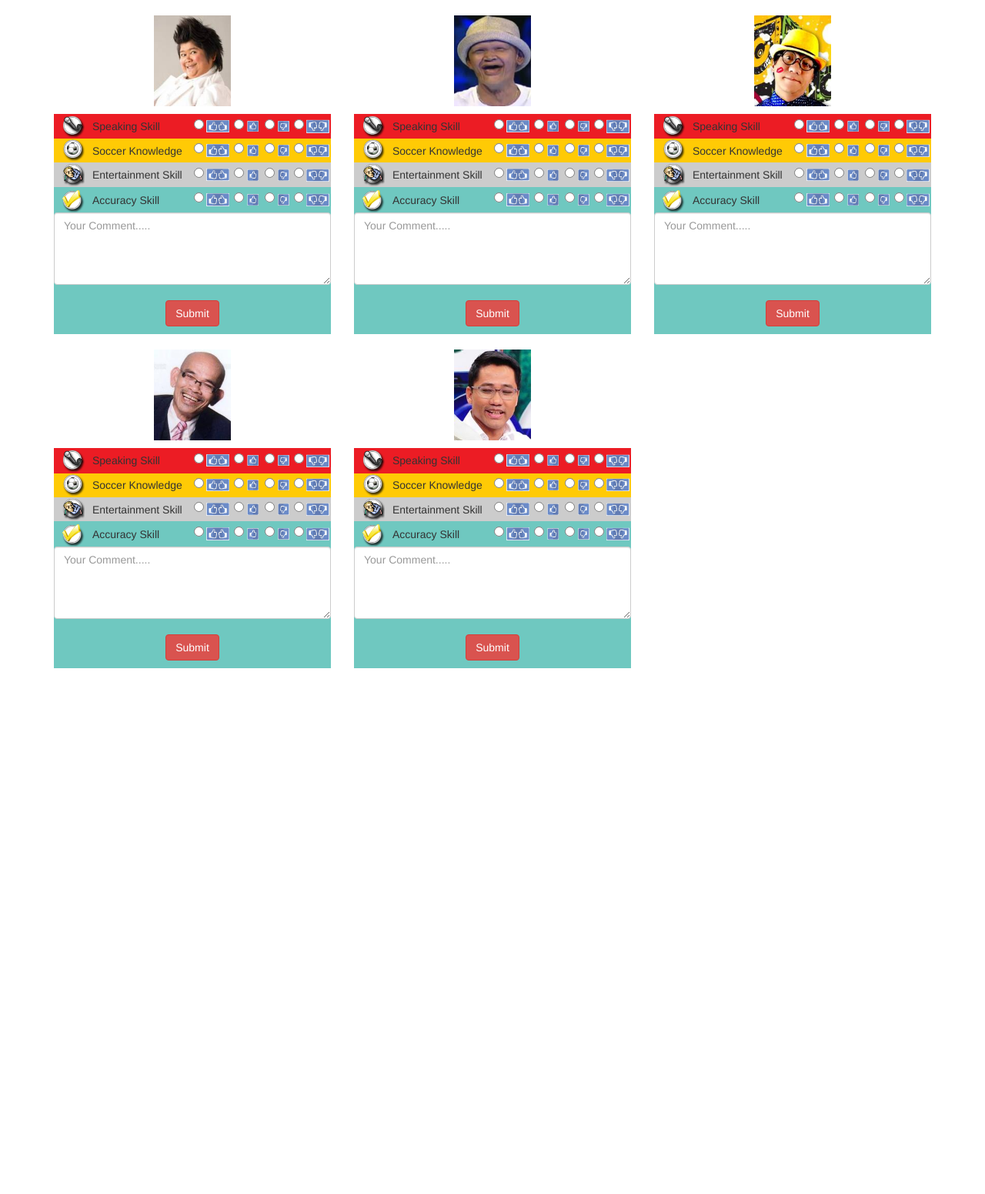
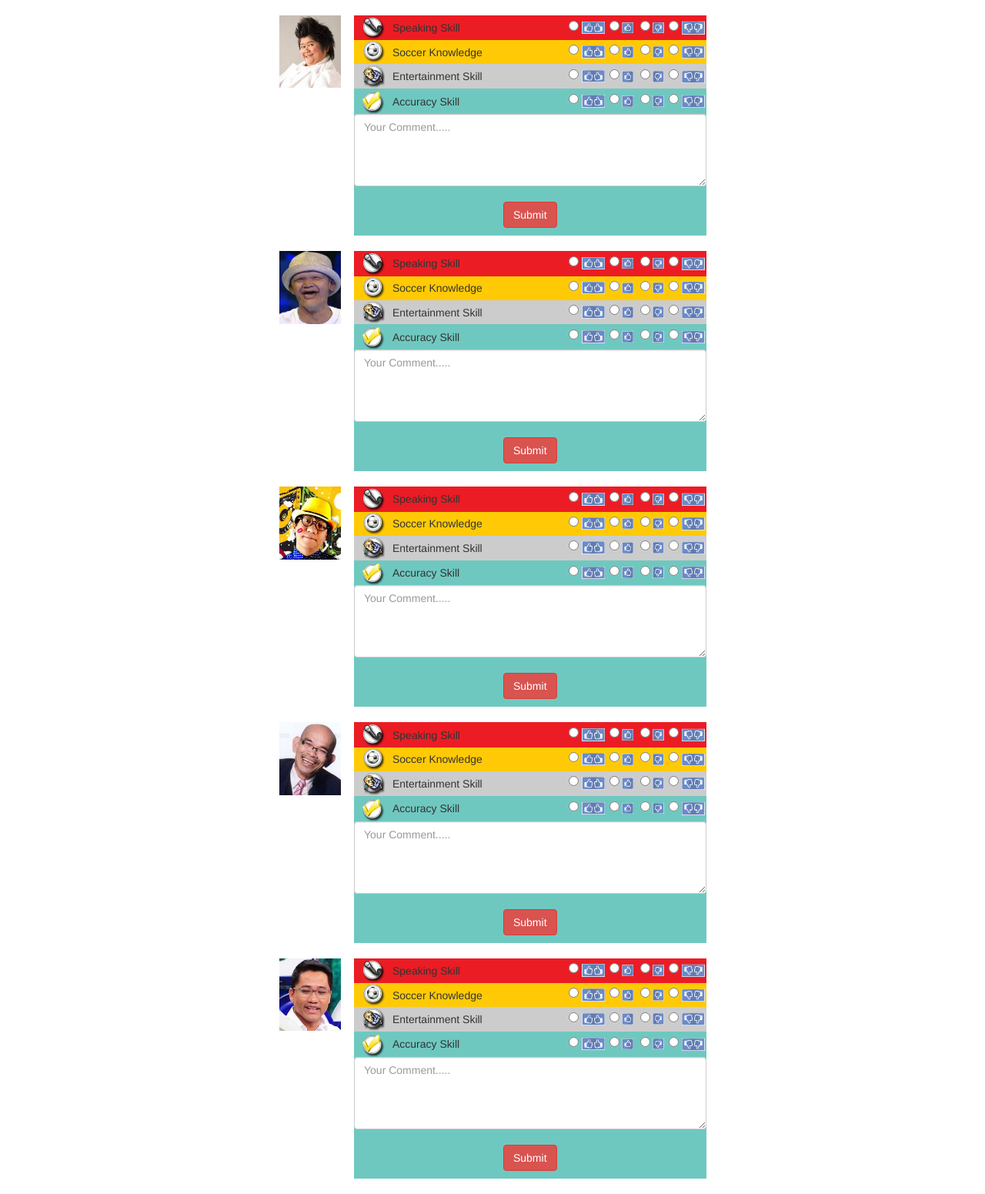
Before and after one commit to Angkrit/rajdumnern, a PHP site: page / in a window 1280 px wide. Shown: the whole page at 77% size. Before the commit the page ends 868 px from the top, so only its background shows below. Run offline with PHP 8.4, Linux system fonts and the light colour scheme; data that the repository does not hold is empty.

Commit message:
update index.php

```diff
--- a/index.php
+++ b/index.php
@@ -1,31 +1,6 @@
 <?php
-/* Function
-================================================== */
-function connectDB() {
-    $mysql_server = "localhost";
-    $mysql_user = "rajdumnern";
-    $mysql_password = "rajdumnern";
-	$mysql_db = "rajdumnern";//1
+include "setup.php";
 
-    $link = mysql_pconnect( $mysql_server, $mysql_user, $mysql_password);
-    if (!$link) {
-        die('Could not connect: ' . mysql_error());
-    }
-
-    $db_selected = mysql_select_db( $mysql_db, $link);
-    if (!$db_selected) {
-        die ('Can\'t use DB : ' . mysql_error() ."<br>\n");
-    }
-
-    mysql_query("set NAMES UTF8");
-	return $link;
-}
-
-function disconnectDB( $link) {
-    mysql_close( $link);
-}
-/* End
-================================================== */
 //$link = connectDB();
 //disconnectDB($link);
 ?>
@@ -43,18 +18,16 @@ function disconnectDB( $link) {
 <br>
 <div class="container">
 	<div class="row">
+		<div class="col-md-3">
+		</div>
+		<div class="col-md-1">
+			<img src="image/commentator1.jpg" width="80" >
+		</div>
 		<!-- Commentator 1
 		================================================== -->
-		<div class="col-md-4">
+		<div class="col-md-5">
 		<form name="form1" method="post" action="index.php" >
 		<table width="100%" border="0">
-			<tr>
-				<td colspan="6" align="center">
-					<p>
-					<img src="image/commentator1.jpg" width="100" >
-					</p>
-				</td>
-			</tr>
 			<tr bgcolor="#EC1C24">
 				<td width="50" align="center">
 					<img src="image/skill1.png" width="30" >
@@ -183,18 +156,21 @@ function disconnectDB( $link) {
 		</table>
 		</form>
 		</div>
+		<div class="col-md-3">
+		</div>
+	</div>
+	<br>
+	<div class="row">
+		<div class="col-md-3">
+		</div>
+		<div class="col-md-1">
+			<img src="image/commentator2.jpg" width="80" >
+		</div>
 		<!-- Commentator 2
 		================================================== -->
-		<div class="col-md-4">
+		<div class="col-md-5">
 		<form name="form2" method="post" action="index.php" >
 		<table width="100%" border="0">
-			<tr>
-				<td colspan="6" align="center">
-					<p>
-					<img src="image/commentator2.jpg" width="100" >
-					</p>
-				</td>
-			</tr>
 			<tr bgcolor="#EC1C24">
 				<td width="50" align="center">
 					<img src="image/skill1.png" width="30" >
@@ -323,18 +299,21 @@ function disconnectDB( $link) {
 		</table>
 		</form>
 		</div>
+		<div class="col-md-3">
+		</div>
+	</div>
+	<br>
+	<div class="row">
+		<div class="col-md-3">
+		</div>
+		<div class="col-md-1">
+			<img src="image/commentator3.jpg" width="80" >
+		</div>
 		<!-- Commentator 3
 		================================================== -->
-		<div class="col-md-4">
+		<div class="col-md-5">
 		<form name="form3" method="post" action="index.php" >
 		<table width="100%" border="0">
-			<tr>
-				<td colspan="6" align="center">
-					<p>
-					<img src="image/commentator3.jpg" width="100" >
-					</p>
-				</td>
-			</tr>
 			<tr bgcolor="#EC1C24">
 				<td width="50" align="center">
 					<img src="image/skill1.png" width="30" >
@@ -463,21 +442,21 @@ function disconnectDB( $link) {
 		</table>
 		</form>
 		</div>
+		<div class="col-md-3">
+		</div>
 	</div>
 	<br>
 	<div class="row">
+		<div class="col-md-3">
+		</div>
+		<div class="col-md-1">
+			<img src="image/commentator4.jpg" width="80" >
+		</div>
 		<!-- Commentator 4
 		================================================== -->
-		<div class="col-md-4">
+		<div class="col-md-5">
 		<form name="form4" method="post" action="index.php" >
 		<table width="100%" border="0">
-			<tr>
-				<td colspan="6" align="center">
-					<p>
-					<img src="image/commentator4.jpg" width="100" >
-					</p>
-				</td>
-			</tr>
 			<tr bgcolor="#EC1C24">
 				<td width="50" align="center">
 					<img src="image/skill1.png" width="30" >
@@ -606,18 +585,21 @@ function disconnectDB( $link) {
 		</table>
 		</form>
 		</div>
+		<div class="col-md-3">
+		</div>
+	</div>
+	<br>
+	<div class="row">
+		<div class="col-md-3">
+		</div>
+		<div class="col-md-1">
+			<img src="image/commentator5.jpg" width="80" >
+		</div>
 		<!-- Commentator 5
 		================================================== -->
-		<div class="col-md-4">
+		<div class="col-md-5">
 		<form name="form5" method="post" action="index.php" >
 		<table width="100%" border="0">
-			<tr>
-				<td colspan="6" align="center">
-					<p>
-					<img src="image/commentator5.jpg" width="100" >
-					</p>
-				</td>
-			</tr>
 			<tr bgcolor="#EC1C24">
 				<td width="50" align="center">
 					<img src="image/skill1.png" width="30" >
@@ -746,7 +728,7 @@ function disconnectDB( $link) {
 		</table>
 		</form>
 		</div>
-		<div class="col-md-4">
+		<div class="col-md-3">
 		</div>
 	</div>
 </div>
```
